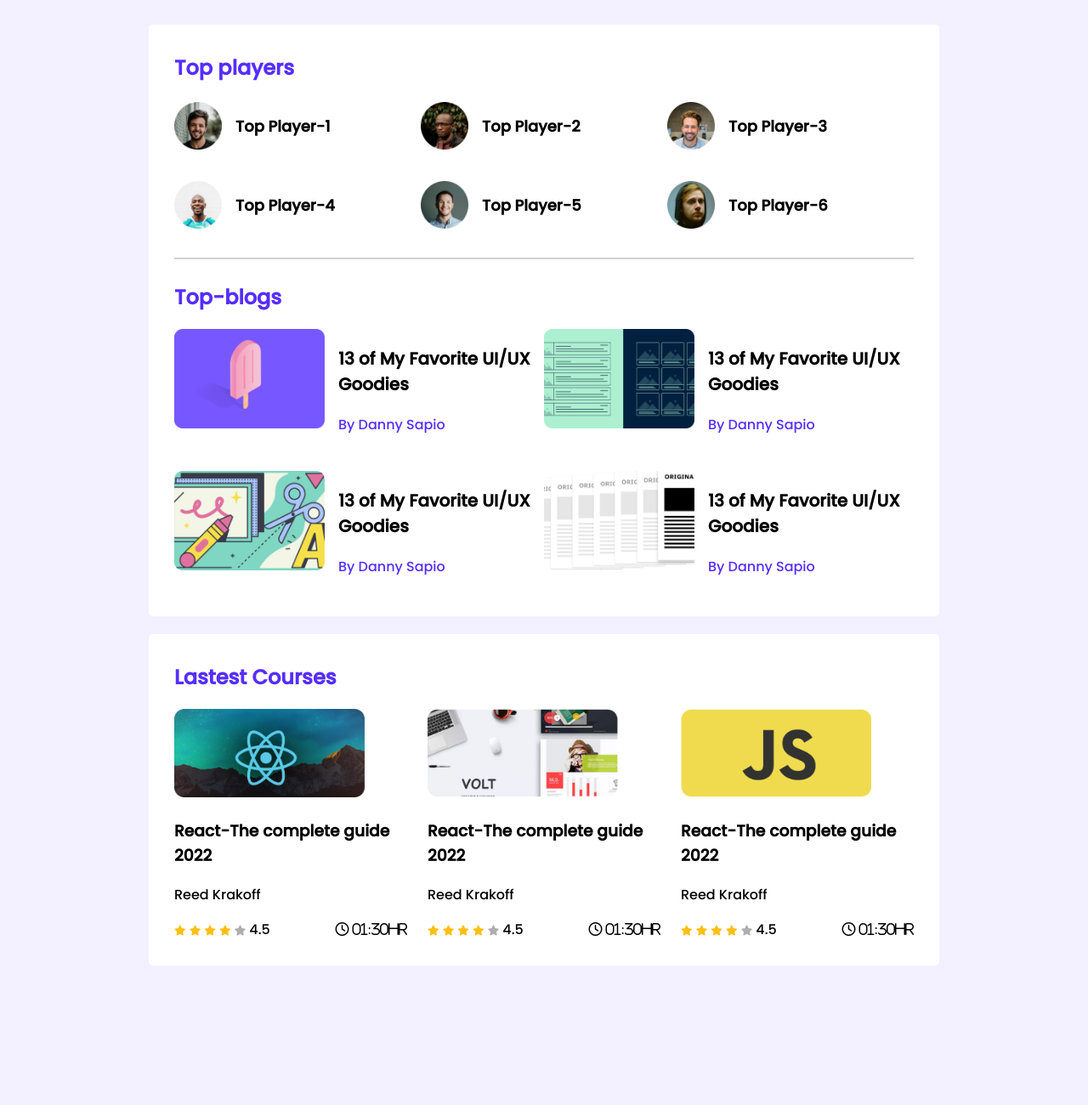
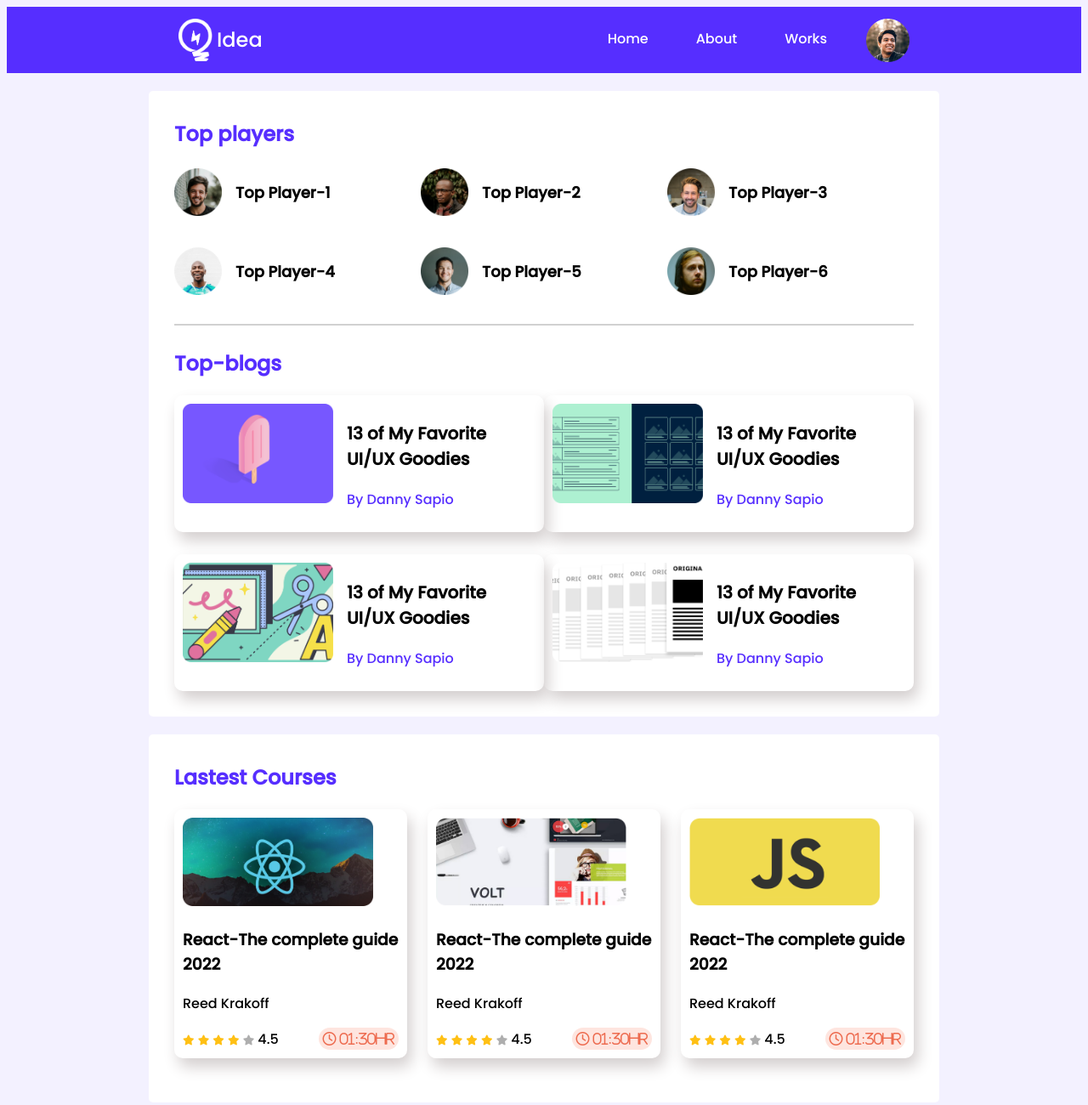
Before and after one commit to jannatul-mou149/leader-board-css3, a plain HTML site: page index.html in a window 1280 px wide. Shown: the whole page at 85% size. Before the commit the page ends 1144 px from the top, so only its background shows below. Drawn offline with Linux system fonts and the light colour scheme.

Commit message:
nav bar added

```diff
--- a/index.html
+++ b/index.html
@@ -12,8 +12,27 @@
 
 <body>
     <!-- header starts -->
-    <header>
-
+    <header id="header">
+        <div class="header-container">
+            <div class="logo">
+                <a class="logo-link" href="index.html">
+                    <img src="images/icons/logo.png" alt="Logo">
+                    <span>Idea</span>
+                </a>
+            </div>
+            <nav class="navbar">
+                <ul>
+                    <li><a href="#">Home</a></li>
+                    <li><a href="#">About</a></li>
+                    <li><a href="#">Works</a></li>
+                    <div class="last-child">
+                        <a href="#">
+                            <img src="images/icons/profile.png" alt="" class="profile">
+                        </a>
+                    </div>
+                </ul>
+            </nav>
+        </div>
     </header>
     <!-- header ends -->
     <main>
--- a/styles/style.css
+++ b/styles/style.css
@@ -17,6 +17,57 @@ main{
     padding: 30px;
     margin-top: 21px;
     /* height: 679px; */
+}
+/* -------navigation bar styling------- */
+#header{
+    background-color: #562EFF;
+    display: flex;
+    justify-content: center;
+    padding: 10px 0;
+}
+.header-container{
+    width: 860px;
+    display: flex;
+    justify-content: space-between;
+    align-items: center;
+}
+.logo-link{
+    display: flex;
+    align-items: center;
+    text-decoration: none;
+    color: #fff;
+    font-size: 24px;
+}
+.header-container .logo img{
+    width: 40px;
+    margin-right: 5px;
+}
+.navbar ul{
+    display: flex;
+    align-items: center;
+    margin: 0;
+}
+.navbar ul li{
+    list-style: none;
+    margin-right: 36px;
+    border-bottom: 3px solid #562EFF;
+    transition: .5s all ease;
+}
+.navbar ul .last-child{
+    margin-right: 0;
+}
+.last-child img{
+    position: relative;
+    top: 4px;
+}
+.navbar ul li a{
+    text-decoration: none;
+    color: #fff;
+    font-size: 16px;
+    padding: 5px 10px;
+}
+.navbar ul li:hover{
+    border-bottom: 3px solid #fff;
 }
 
 /* top players style */
@@ -41,6 +92,11 @@ main{
 .player img{
     width: 56px;
     height: 56px;
+
+}
+.player img:hover{
+    border: 3px solid royalblue;
+    border-radius: 40px;
 }
 .player-name{
     font-size: 18px;
@@ -59,6 +115,9 @@ hr{
 /* top blog styles */
 .blog{
     display: flex;
+    padding: 10px;
+    box-shadow: 5px 10px 18px #d3cece;
+    border-radius: 10px;
 }
 .blog .thumbnail img{
     width: 177px;
@@ -89,6 +148,12 @@ hr{
     grid-template-columns: repeat(3 , 1fr);
     grid-column-gap: 24px;
 }
+.course{
+   padding: 10px;
+   margin-bottom: 22px ;
+   box-shadow: 5px 10px 18px #d3cece;
+   border-radius: 10px;
+}
 .course-info{
     display: flex;
     align-items: center;
@@ -103,14 +168,28 @@ hr{
 .fa-star.empty{
     color: #AEAEAE;
 }
-.course-duration{
+.fa-clock{
+    background-color: #FEE5DF;
+    color: #ED6B4F;
+    padding: 5px;
+    border-radius: 30px;
+}
 
-}
+
 /* ------media queries----- */
 /* mobile devices */
 @media only screen and (max-width:688px) {
     .container{
         width: 100%;
+    }
+    .header-container{
+        padding: 0 2%;
+    }
+    .navbar ul li{
+        margin-right: 5px;
+    }
+    .section-title{
+        text-align: center;
     }
     .players, .blogs , .courses{
         grid-template-columns: repeat(1 , 1fr);
```
